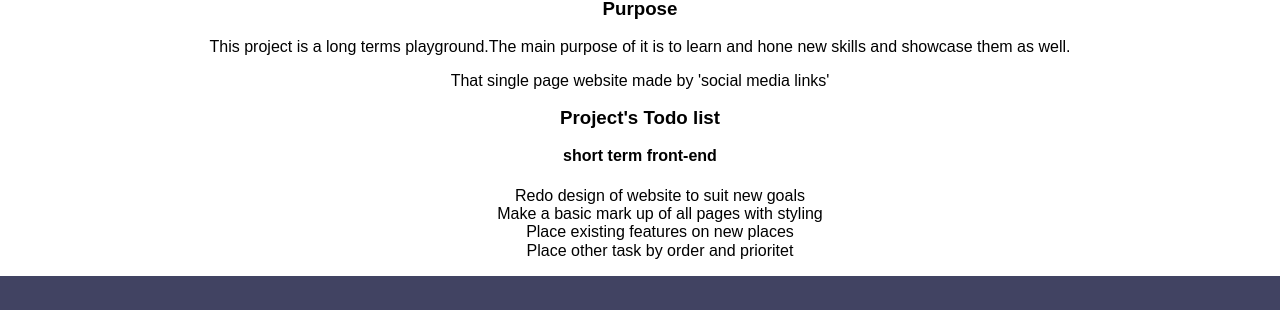
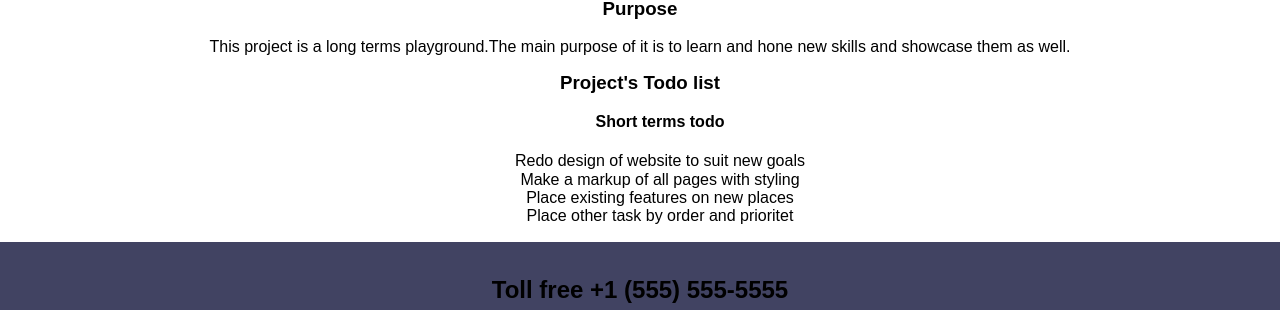
Before and after one commit to Hellvinter/SecondBreath, a React (Create React App) app: page /about in a window 1280 px wide. Shown: the part 182-492 px from the top of the page. Built offline with nearby package versions, Linux system fonts and the light colour scheme.

Commit message:
Move about info in separate file. Move todo list in separete component, makes it more reusable but work still unfinished. should add styling more tasks in info.js

```diff
--- /dev/null
+++ b/src/Components/Main/AboutProject/Todo/indexTodo.js
@@ -0,0 +1,15 @@
+import React, {useState, useEffect} from 'react';
+
+import TodoMarkup from './todoMarkup';
+
+import { shortFrontTodo } from '../info';
+
+function Todo (props) {
+
+    //let data = shortFrontTodo;
+
+    return (
+        <TodoMarkup {...props} />
+    );
+}
+export default Todo;
--- /dev/null
+++ b/src/Components/Main/AboutProject/Todo/todoMarkup.js
@@ -0,0 +1,26 @@
+import React from 'react';
+import styled from 'styled-components';
+
+// Declaier styled components.
+
+const TodoUl = styled.ul``;
+
+const TodoLi = styled.li``;
+
+const CompletedTask = styled.p`
+    text-decoration: line-through;
+`;
+
+
+function TodoMarkup (props) {
+    return (
+        <ul>
+            <h4>{props.heading}</h4>
+            {props.data.map((item, i) => (
+                <li key={i}>{item}</li>
+            ))}
+        </ul>
+    );
+}
+
+export default TodoMarkup;
--- /dev/null
+++ b/src/Components/Main/AboutProject/aboutMarkup.js
@@ -0,0 +1,15 @@
+import React, { Fragment } from 'react';
+
+function AboutMarkup(props) {
+  return (
+    <Fragment>
+      <h2>About project</h2>
+      <p>{props.about}</p>
+      <h3>Purpose</h3>
+      <p>{props.purpose}</p>
+      <h3>Project's Todo list</h3>
+    </Fragment>
+  );
+}
+
+export default AboutMarkup;
--- a/src/Components/Main/AboutProject/indexAbout.js
+++ b/src/Components/Main/AboutProject/indexAbout.js
@@ -1,54 +1,30 @@
 import React from 'react';
 import styled from 'styled-components';
 import { container } from '../../Common/GlobalStyles/helpers';
+
+import { aboutProject, shortFrontTodo } from './info';
+
+import AboutMarkup from './aboutMarkup';
+import Todo from './Todo/indexTodo';
 
 const Section = styled.section`
     text-align: center;
     ${props => props.container && container}
 `;
 
-const CompletedTask = styled.p`
-    text-decoration: line-through;
-`;
+function AboutProject () {
 
-function AboutProject () {
+    let about = aboutProject.about;
+    let purpose = aboutProject.purpose;
+    let shortTermFront = shortFrontTodo;
 
     return (
         <Section container>
-            <h2>About project</h2>
-            <p>
-                {
-                    "This is a simulation of the website that offers " +
-                    "a listing of recent real estate property " +
-                    "available for buying it"
-                }
-            </p>
-            <h3>Purpose</h3>
-            <p>
-                {
-                    "This project is a long terms playground." +
-                    "The main purpose of it is to learn " +
-                    "and hone new skills " +
-                    "and showcase them as well."
-                }
-            </p>
-            <p>That single page website made by 'social media links'</p>
-            <h3>Project's Todo list</h3>
-            <h4>short term front-end</h4>
-            <ul>
-                <li>
-                    Redo design of website to suit new goals
-                </li>
-                <li>
-                    Make a basic mark up of all pages with styling
-                </li>
-                <li>
-                    Place existing features on new places
-                </li>
-                <li>
-                    Place other task by order and prioritet
-                </li>
-            </ul>
+            <AboutMarkup about={about} purpose={purpose}/>
+            <Todo
+                heading='Short terms todo'
+                data={shortTermFront}
+            />
         </Section>
     )
 }
--- /dev/null
+++ b/src/Components/Main/AboutProject/info.js
@@ -0,0 +1,37 @@
+export const aboutProject = {
+    about: "This is a simulation of the website that offers " +
+        "a listing of recent real estate property " +
+        "available for buying it",
+
+    purpose: "This project is a long terms playground." +
+        "The main purpose of it is to learn " +
+        "and hone new skills " +
+        "and showcase them as well."
+}
+
+export const shortFrontTodo = [
+    "Redo design of website to suit new goals",
+    "Make a markup of all pages with styling",
+    "Place existing features on new places",
+    "Place other task by order and prioritet"
+];
+
+export const midFrontTodo = [
+
+];
+
+export const longFrontTodo = [
+
+];
+
+export const shortBackTodo = [
+
+];
+
+export const midBackTodo = [
+
+];
+
+export const longBackTodo = [
+
+];
```
